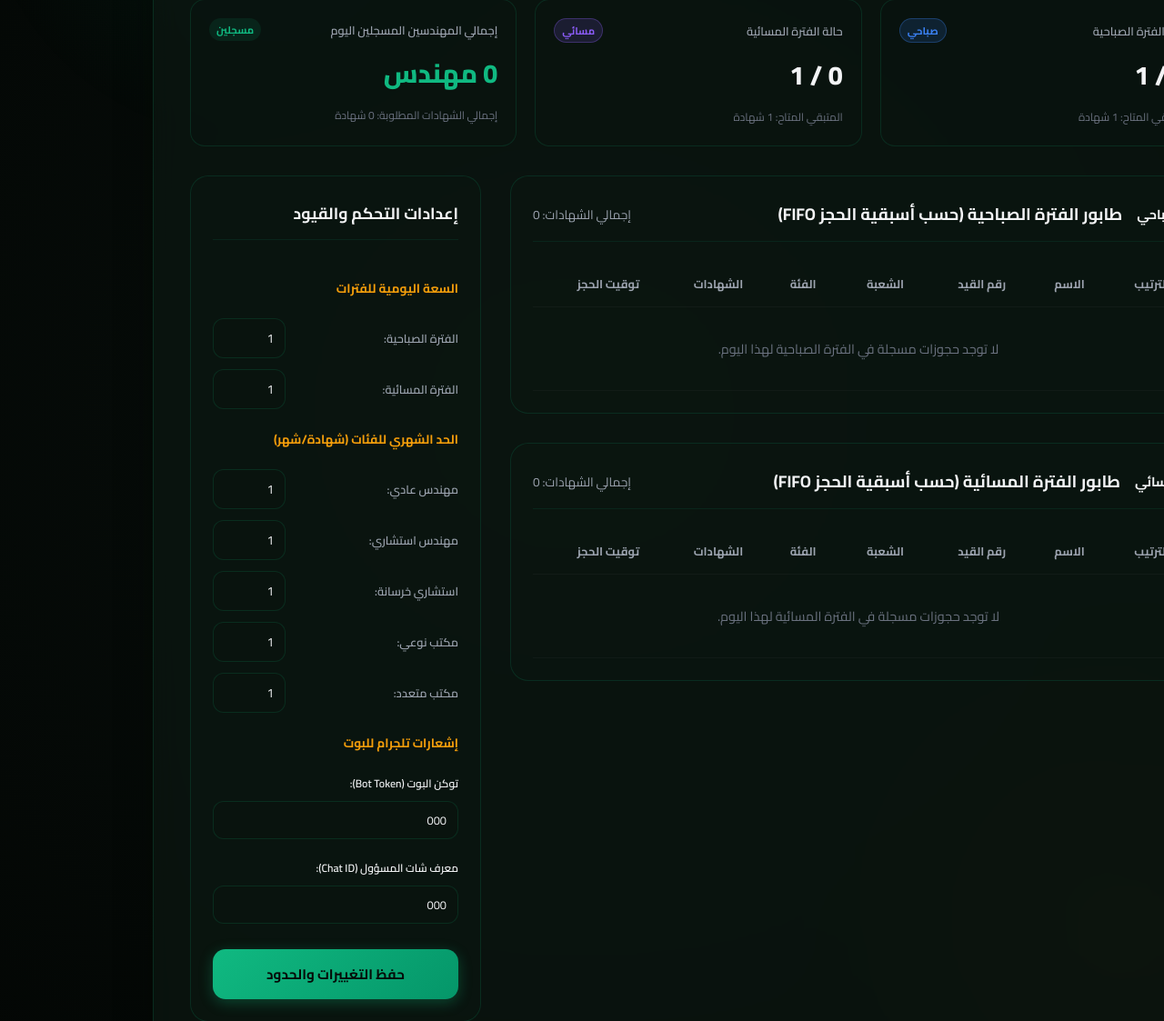
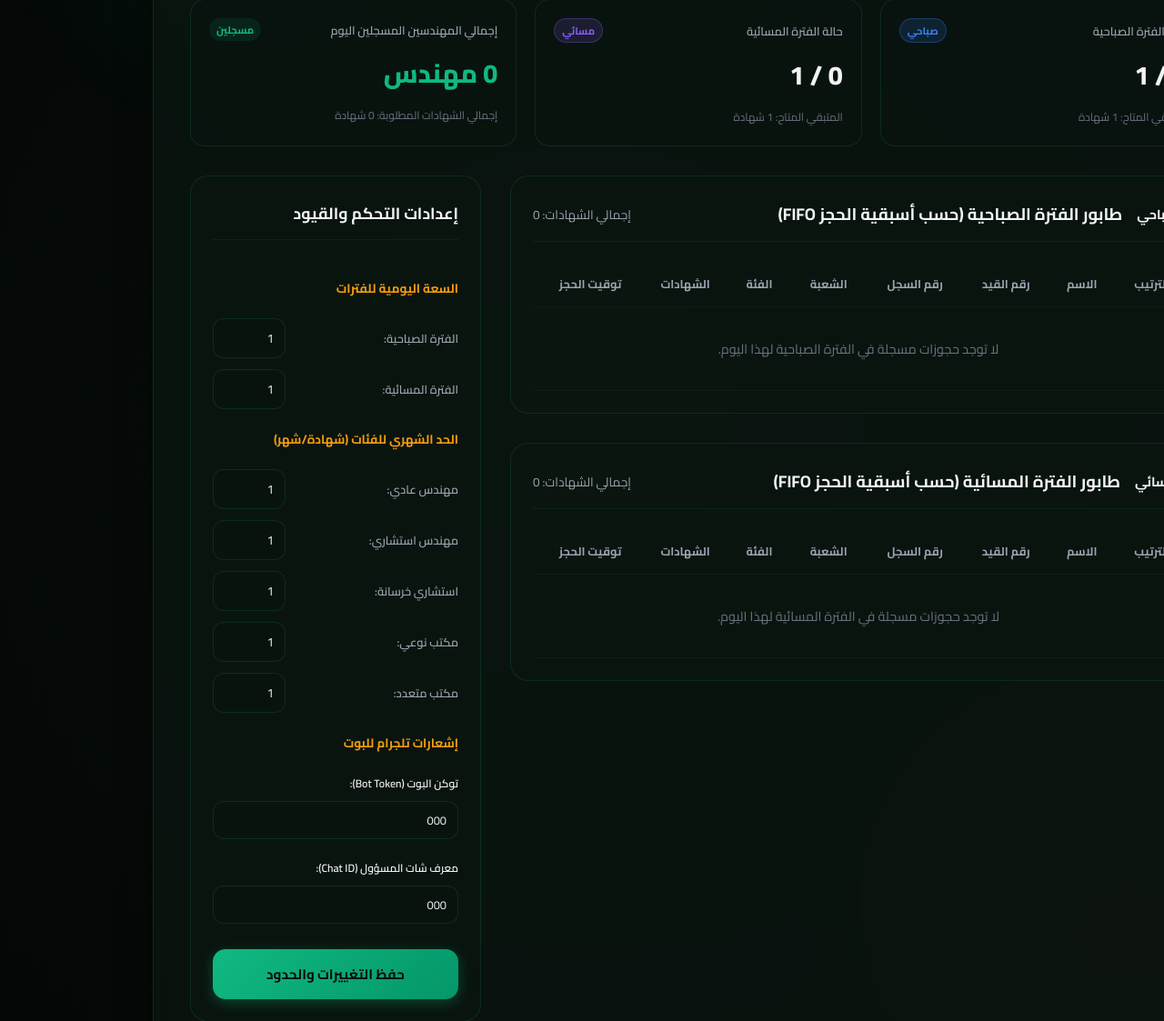
Before and after one commit to MemaroX/MinyaEngineeringSyndicate-Certs, a Django app: page /dashboard/ in a window 1280 px wide; the page is wider, and only the part inside the window is pictured. Shown: the part 320-1443 px from the top of that part at 91% size. Run offline with Django 5.2, Linux system fonts and the light colour scheme; a user stored in the database is signed in; tables that the repository leaves empty hold one stand-in row (values such as "Sample post").

Commit message:
Fix: Add registry_num (رقم السجل) to Telegram bot alerts and admin dashboard table layouts

```diff
--- a/certificates/templates/certificates/dashboard.html
+++ b/certificates/templates/certificates/dashboard.html
@@ -119,6 +119,7 @@
                   <th>الترتيب</th>
                   <th>الاسم</th>
                   <th>رقم القيد</th>
+                  <th>رقم السجل</th>
                   <th>الشعبة</th>
                   <th>الفئة</th>
                   <th>الشهادات</th>
@@ -131,6 +132,7 @@
                   <td><span class="queue-badge number">{{ forloop.counter }}</span></td>
                   <td style="font-weight: 700;">{{ app.engineer_name }}</td>
                   <td>{{ app.registration_num }}</td>
+                  <td>{{ app.registry_num }}</td>
                   <td>{{ app.division }}</td>
                   <td>{{ app.get_category_display }}</td>
                   <td style="font-weight: 700; color: var(--accent);">{{ app.certificate_count }}</td>
@@ -138,7 +140,7 @@
                 </tr>
                 {% empty %}
                 <tr>
-                  <td colspan="7" style="text-align: center; color: var(--text-muted); padding: 2rem 0;">
+                  <td colspan="8" style="text-align: center; color: var(--text-muted); padding: 2rem 0;">
                     لا توجد حجوزات مسجلة في الفترة الصباحية لهذا اليوم.
                   </td>
                 </tr>
@@ -167,6 +169,7 @@
                   <th>الترتيب</th>
                   <th>الاسم</th>
                   <th>رقم القيد</th>
+                  <th>رقم السجل</th>
                   <th>الشعبة</th>
                   <th>الفئة</th>
                   <th>الشهادات</th>
@@ -179,6 +182,7 @@
                   <td><span class="queue-badge number">{{ forloop.counter }}</span></td>
                   <td style="font-weight: 700;">{{ app.engineer_name }}</td>
                   <td>{{ app.registration_num }}</td>
+                  <td>{{ app.registry_num }}</td>
                   <td>{{ app.division }}</td>
                   <td>{{ app.get_category_display }}</td>
                   <td style="font-weight: 700; color: var(--accent);">{{ app.certificate_count }}</td>
@@ -186,7 +190,7 @@
                 </tr>
                 {% empty %}
                 <tr>
-                  <td colspan="7" style="text-align: center; color: var(--text-muted); padding: 2rem 0;">
+                  <td colspan="8" style="text-align: center; color: var(--text-muted); padding: 2rem 0;">
                     لا توجد حجوزات مسجلة في الفترة المسائية لهذا اليوم.
                   </td>
                 </tr>
--- a/certificates/views.py
+++ b/certificates/views.py
@@ -192,6 +192,7 @@ def send_telegram_alert(app, monthly_total, monthly_limit, queue_pos):
         f"🏛️ *طلب حجز شهادات جديد - نقابة المهندسين*\n\n"
         f"👤 *المهندس:* {app.engineer_name}\n"
         f"🔢 *رقم القيد:* {app.registration_num}\n"
+        f"🔢 *رقم السجل:* {app.registry_num}\n"
         f"📂 *الشعبة:* {app.division}\n"
         f"💼 *الفئة:* {app.get_category_display()}\n"
         f"📄 *عدد الشهادات المطلوبة:* {app.certificate_count} شهادة\n"
--- a/dashboard.html
+++ b/dashboard.html
@@ -105,6 +105,7 @@
                   <th>الترتيب</th>
                   <th>الاسم</th>
                   <th>رقم القيد</th>
+                  <th>رقم السجل</th>
                   <th>الشعبة</th>
                   <th>الفئة</th>
                   <th>الشهادات</th>
@@ -134,6 +135,7 @@
                   <th>الترتيب</th>
                   <th>الاسم</th>
                   <th>رقم القيد</th>
+                  <th>رقم السجل</th>
                   <th>الشعبة</th>
                   <th>الفئة</th>
                   <th>الشهادات</th>
--- a/dashboard.js
+++ b/dashboard.js
@@ -105,7 +105,7 @@ function renderQueueTable(tableBodyId, data) {
   if (data.length === 0) {
     tbody.innerHTML = `
       <tr>
-        <td colspan="7" style="text-align: center; color: var(--text-muted); padding: 2rem 0;">
+        <td colspan="8" style="text-align: center; color: var(--text-muted); padding: 2rem 0;">
           لا توجد حجوزات مسجلة لهذه الفترة اليوم.
         </td>
       </tr>
@@ -130,6 +130,7 @@ function renderQueueTable(tableBodyId, data) {
       <td><span class="queue-badge number">${index + 1}</span></td>
       <td style="font-weight: 700;">${escapeHtml(app.engineer_name)}</td>
       <td>${escapeHtml(app.registration_num)}</td>
+      <td>${escapeHtml(app.registry_num || '')}</td>
       <td>${escapeHtml(app.division)}</td>
       <td>${categoryText}</td>
       <td style="font-weight: 700; color: var(--accent);">${app.certificate_count}</td>
--- a/supabase_schema.sql
+++ b/supabase_schema.sql
@@ -193,6 +193,7 @@ BEGIN
     message_text := '🏛️ *طلب حجز شهادات جديد - نقابة المهندسين*' || chr(10) || chr(10) ||
                     '👤 *المهندس:* ' || NEW.engineer_name || chr(10) ||
                     '🔢 *رقم القيد:* ' || NEW.registration_num || chr(10) ||
+                    '🔢 *رقم السجل:* ' || NEW.registry_num || chr(10) ||
                     '📂 *الشعبة:* ' || NEW.division || chr(10) ||
                     '💼 *الفئة:* ' || category_ar || chr(10) ||
                     '📄 *عدد الشهادات المطلوبة:* ' || NEW.certificate_count || ' شهادة' || chr(10) ||
```
